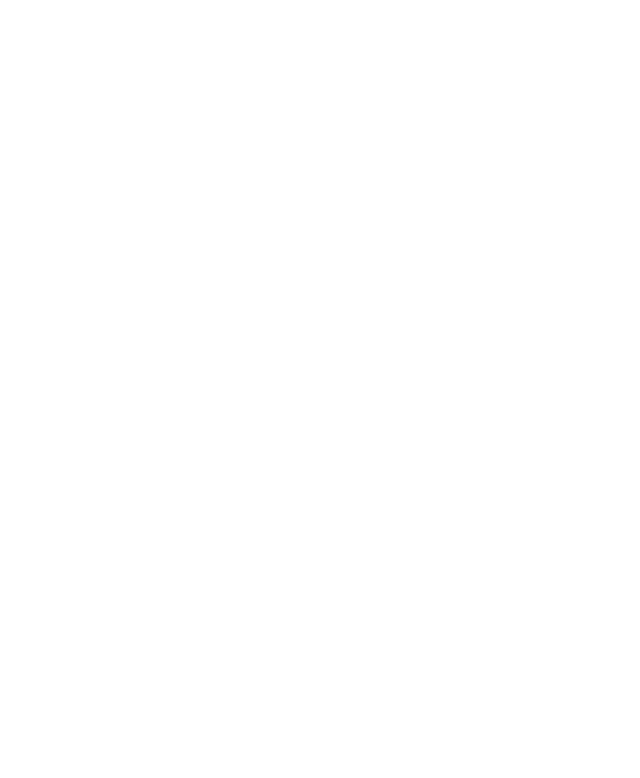
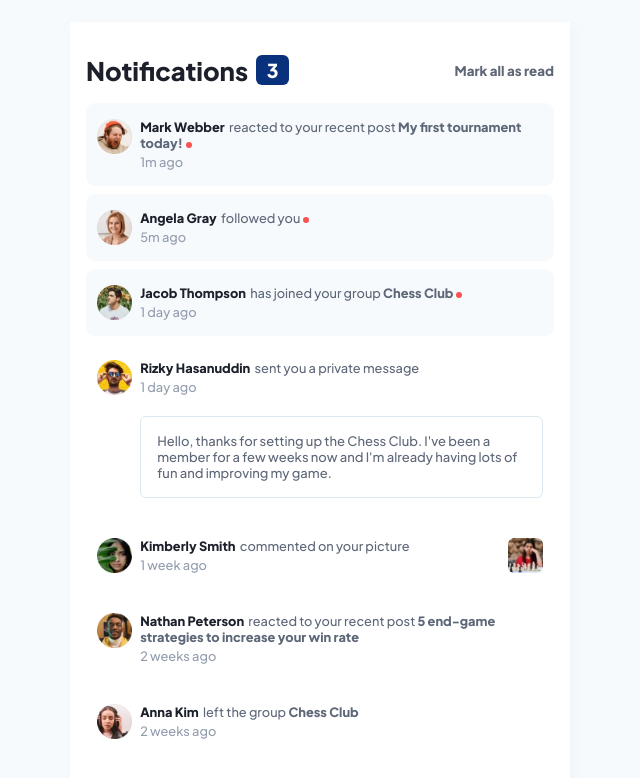
Before and after one commit to Jh3xy/notifications-page, a plain HTML site: page index.html in a window 1280 px wide. Shown: the whole page, without its empty margins (320-960 px from the left). Drawn offline with Linux system fonts and the light colour scheme.

Commit message:
web content and styling

```diff
--- a/assets/styles/style.css
+++ b/assets/styles/style.css
@@ -0,0 +1,166 @@
+*,
+*::before,
+*::after{
+  margin: 0;
+  padding: 0;
+  box-sizing: border-box;
+}
+:root{
+  /* Primary */
+  --red-500: hsl(1, 90%, 64%);
+  --blue-950: hsl(219, 85%, 26%);
+
+  /* Neutral */
+  --white: hsl(0, 100%, 100%);
+  --navy-50: hsl(210, 60%, 98%);
+  --blue-100: hsl(211, 68%, 94%);
+  --navy-100: hsl(205, 33%, 90%);
+  --gray-500: hsl(219, 14%, 63%);
+  --gray-600: hsl(219, 12%, 42%);
+  --navy-950: hsl(224, 21%, 14%);
+
+  --radius: 6px;
+}
+html{
+  font-size: 16px;
+}
+body {
+
+  font-family: 'Plus Jakarta Sans', -apple-system, BlinkMacSystemFont, 'Segoe UI', Roboto, Helvetica, Arial, sans-serif;
+  background: var(--navy-50);
+  min-height: 100vh;
+
+  display: flex;
+  align-items: center;
+  justify-content: center;
+}
+ol,
+ul,
+li{
+  list-style-type: none;
+}
+.flex{
+  display: flex;
+  gap: 8px;
+}
+.card{
+  background: var(--white);
+  width: 100%;
+  max-width: 500px;
+  padding: 1rem;
+
+  box-shadow: 4px 4px 10px hsl(205 33% 90% / .3);
+}
+.notif__header{
+  justify-content: space-between;
+  align-items: center;
+  padding: 1rem 0 ;
+  /*border: 1px solid red;*/
+}
+.notif__title{
+  align-items: center;
+
+}
+.notif__title h1{
+  font-size: 1.6rem;
+  color: var(--navy-950);
+}
+.notif__count{
+  background: var(--blue-950);
+  color: var(--white);
+  padding: .2rem .67rem;
+  font-size: 1.2rem;
+  font-weight: 700;
+  border-radius: var(--radius);
+}
+.notif__mark-read{
+  outline: none;
+  border: none;
+  font-family: inherit;
+  background: none;
+  font-weight: 700;
+  color: var(--gray-600);
+}
+.notif__list{
+  align-items: flex-start;
+  /*background: red;*/
+  border-radius: calc(var(--radius) + 3px);
+  font-size: .8rem;
+  padding: 1rem .7rem;
+  color: var(--gray-600);
+  margin-bottom: .5rem;
+}
+.notif__list.unread{
+  background: var(--navy-50);
+}
+.tag{
+  position: relative;
+}
+.notif__list.unread .tag::after{
+  content: '';
+  position: absolute;
+  right: -9px;
+  bottom: 3px;
+  width: 6px;
+  height: 6px;
+  background: var(--red-500);
+  border-radius: 50%;
+  display: block;
+}
+.notif__action.group::after{
+  display: none;
+}
+.notif__list img.pfp{
+  width: 35px;
+  height: 35px;
+  display: block;
+}
+.user{
+  color: var(--navy-950);
+  font-weight: 700;
+  margin-right: 2px;
+  /*font-size: .85rem;*/
+}
+.post{
+  font-weight: 700;
+  color: var(--gray-600);
+}
+.notif__time{
+  display: block;
+  color: var(--gray-500);
+  margin-top: 3px;
+}
+.highlight{
+
+}
+.notif__message{
+  margin-top: 21px;
+  border: 1px solid var(--navy-100);
+  border-radius: calc(var(--radius));
+  padding: 1rem;
+  font-size: 13px;
+  color: var(--gray-600);
+}
+.space-between{
+  justify-content: space-between;
+}
+.pfp-wrap{
+  overflow: hidden;
+  border-radius: var(--radius);
+}
+
+/* ------- Hover States -------- */
+.user:hover,
+.post:hover,
+.highlight:hover,
+.notif__mark-read:hover{
+  cursor: pointer;
+  color: var(--blue-950);
+}
+.notif__message:hover{
+  background: var(--navy-100);
+}
+.pfp-wrap:hover{
+  cursor: pointer;
+  border: 1px solid var(--navy-100);
+}
--- a/index.html
+++ b/index.html
@@ -5,10 +5,127 @@
   <meta name="viewport" content="width=device-width, initial-scale=1.0"> <!-- displays site properly based on user's device -->
   <link rel="icon" type="image/png" sizes="32x32" href="./assets/images/favicon-32x32.png">
   <title>Frontend Mentor | Notifications Page</title>
+  <!-- Preconnect to Google Fonts servers -->
+<link rel="preconnect" href="https://fonts.googleapis.com">
+<link rel="preconnect" href="https://fonts.gstatic.com" crossorigin>
 
+<!-- Preload and load the font -->
+<link rel="preload" as="style" href="https://fonts.googleapis.com/css2?family=Plus+Jakarta+Sans:wght@500;800&display=swap">
+<link href="https://fonts.googleapis.com/css2?family=Plus+Jakarta+Sans:wght@500;800&display=swap" rel="stylesheet" media="all">
+  <link rel="stylesheet" href="./assets/styles/style.css?=v2">
 </head>
 <body>
 
 
+
+  <div class="card">
+    <div class="notifications">
+      <div class="notif__header flex">
+        <div class="notif__title flex">
+          <h1>Notifications</h1>
+          <div class="notif__count">3</div>
+        </div>
+        <button class="notif__mark-read">
+          Mark all as read
+        </button>
+      </div>
+      <ul class="notif__lists">
+        <li class="notif__list flex unread">
+          <img src="./assets/images/avatar-mark-webber.png" alt="pfp" class="pfp">
+          <div class="notif__description">
+            <span class="user">Mark Webber</span>
+            <span class="notif__action">
+              reacted to your recent post <span class="post">My first tournament today!
+            </span>
+            <span class="tag"></span>
+            </span>
+            <span class="notif__time">1m ago</span>
+          </div>
+        </li>
+        <li class="notif__list flex unread">
+          <img src="./assets/images/avatar-angela-gray.png" alt="pfp" class="pfp">
+          <div class="notif__description">
+            <span class="user">Angela Gray</span>
+              <span class="notif__action">
+              followed you
+            </span>
+            <span class="tag"></span>
+            <span class="notif__time">5m ago</span>
+          </div>
+        </li>
+        <li class="notif__list flex unread">
+          <img src="./assets/images/avatar-jacob-thompson.png" alt="pfp" class="pfp">
+          <div class="notif__description">
+            <span class="user">Jacob Thompson</span>
+            <span class="notif__action group">
+              has joined your group <span class="post highlight">Chess Club
+              </span>
+              <span class="tag"> </span>
+            </span>
+            <span class="notif__time">1 day ago</span>
+            </div>
+          </li>
+        <li class="notif__list flex">
+            <img src="../assets/images/avatar-rizky-hasanuddin.png" alt="pfp" class="pfp">
+
+            <div class="notif__description">
+              <span class="user">Rizky Hasanuddin</span>
+              <span class="notif__action group">
+              sent you a private message
+              <span class="tag"> </span>
+              </span>
+              <span class="notif__time">1 day ago</span>
+              <div class="notif__message">
+                Hello, thanks for setting up the Chess Club. I've been a member for a few weeks now and I'm already having lots of fun and improving my game.
+              </div>
+            </div>
+          </li>
+        <li class="notif__list flex space-between">
+          <div class="wrap flex">
+            <img src="./assets/images/avatar-kimberly-smith.png" alt="pfp" class="pfp">
+            <div class="notif__description">
+            <span class="user">Kimberly Smith</span>
+            <span class="notif__action group">
+              commented on your picture
+              <span class="tag"> </span>
+            </span>
+            <span class="notif__time">1 week ago</span>
+          </div>
+          </div>
+          <div class="pfp-wrap">
+            <img src="./assets/images/image-chess.png" alt="pfp" class="pfp user-pfp"/>
+          </div>
+        </li>
+        <li class="notif__list flex">
+          <img src="./assets/images/avatar-nathan-peterson.png" alt="pfp" class="pfp">
+          <div class="notif__description">
+            <span class="user">Nathan Peterson</span>
+            <span class="notif__action">
+              reacted to your recent post <span class="post">5 end-game strategies to increase your win rate
+            </span>
+            <span class="tag"></span>
+            </span>
+            <span class="notif__time">2 weeks ago</span>
+          </div>
+        </li>
+        <li class="notif__list flex">
+          <img src="./assets/images/avatar-anna-kim.png" alt="pfp" class="pfp">
+          <div class="notif__description">
+            <span class="user">Anna Kim</span>
+            <span class="notif__action group">
+              left the group <span class="post highlight">Chess Club
+              </span>
+              <span class="tag"> </span>
+            </span>
+            <span class="notif__time">2 weeks ago</span>
+          </div>
+        </li>
+      </ul>
+    </div>
+  </div>
+
+
+
+
 </body>
 </html>
```
